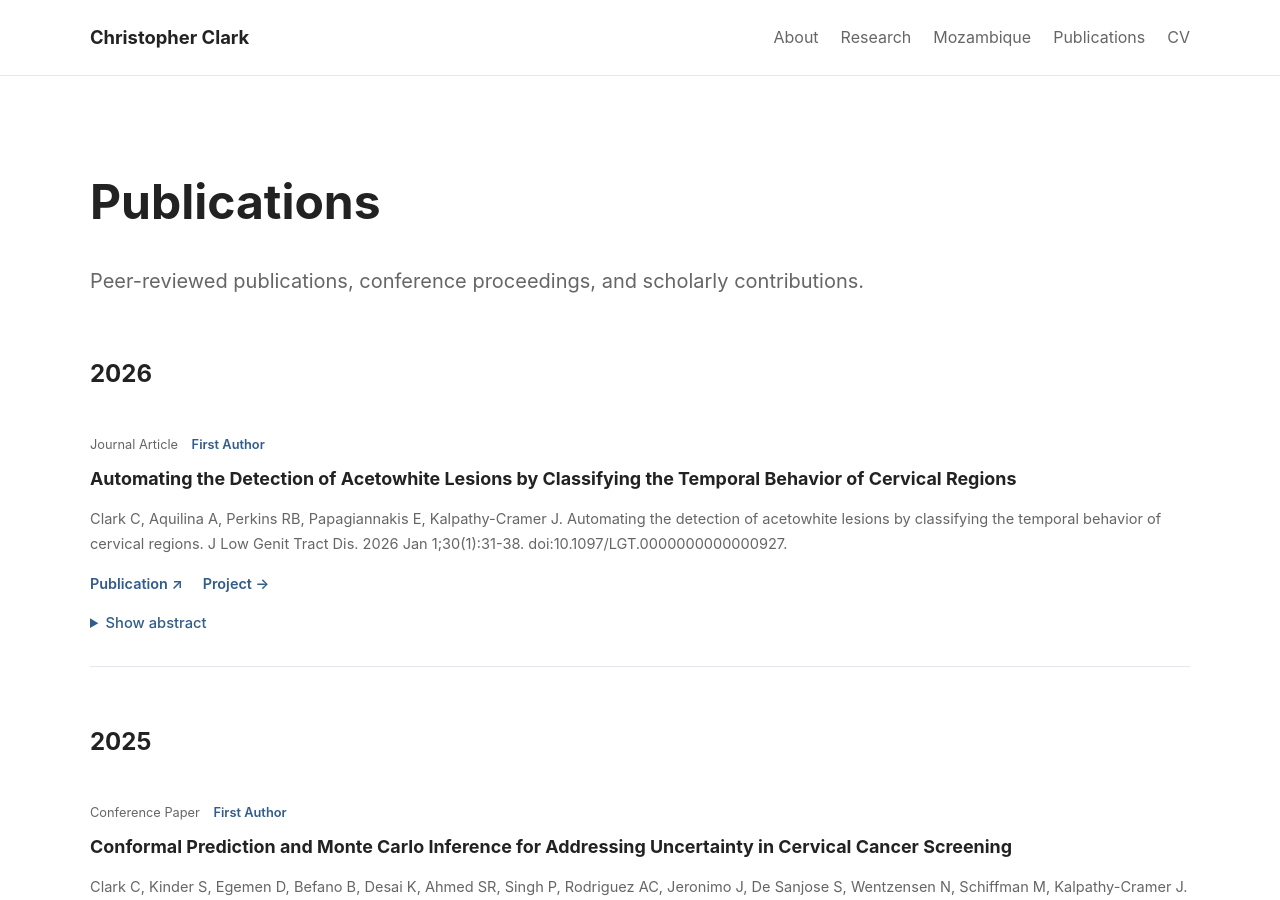
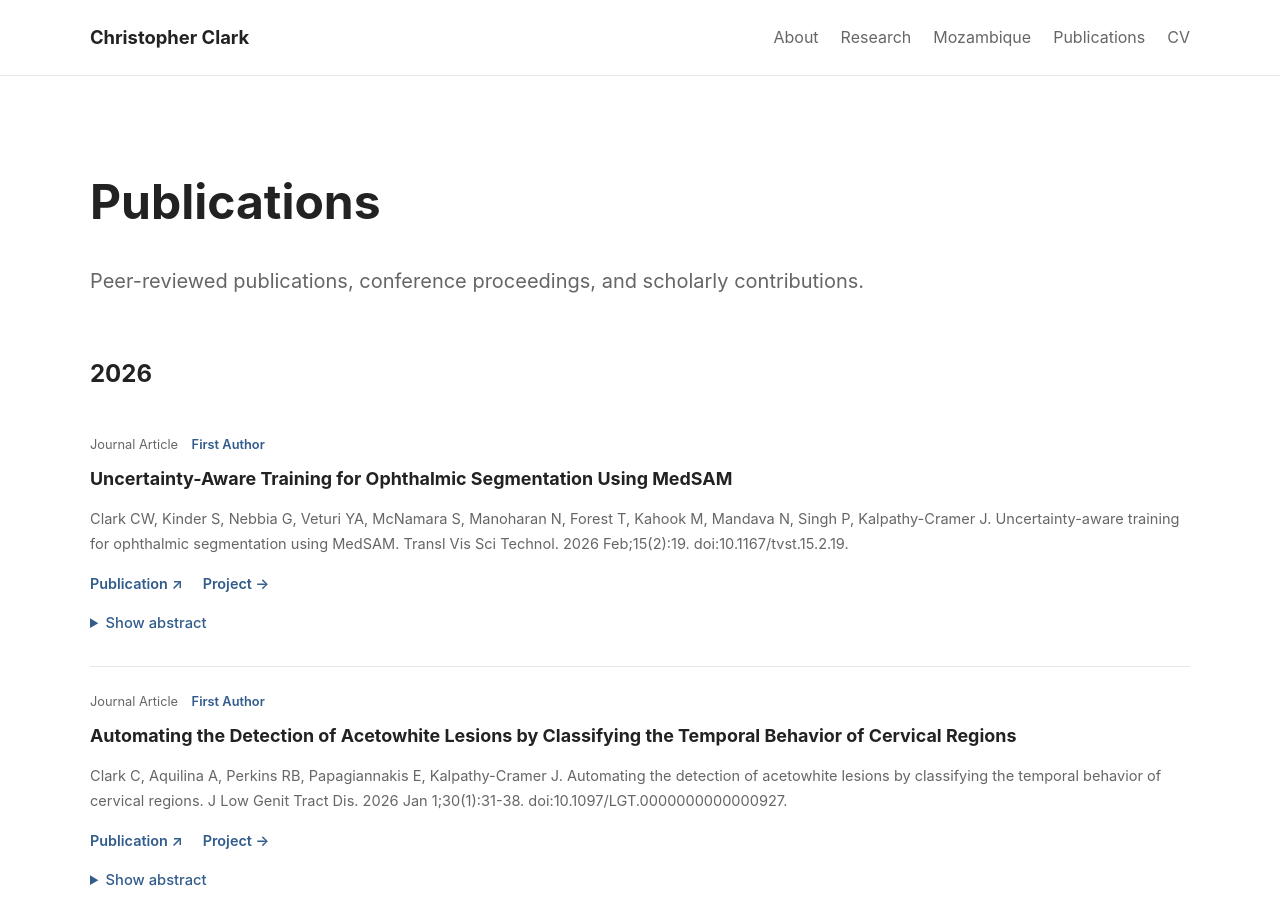
Before and after one commit to ClarkQTIM/ClarkQTIM.github.io, a Jekyll site: the page built from publications/index.html, in a window 1280 px wide and 900 px high. Built offline with Jekyll 4.4.1, drawn with Linux system fonts in a browser that asks for light colours; some of the changed lines change nothing that is shown.

Commit message:
Add MedSAM uncertainty-aware training publication and project

```diff
--- a/_data/publications.yml
+++ b/_data/publications.yml
@@ -132,3 +132,86 @@
     streamline lesion identification, support clinician
     decision-making for punch biopsy, and eventually improve
     accuracy in detecting precancerous lesions.
+
+- id: uat-medsam
+  title: "Uncertainty-Aware Training for Ophthalmic Segmentation Using MedSAM"
+  year: 2026
+  first_online: "2026-02-17"
+  type: "Journal Article"
+  first_author: true
+  status: "Published"
+
+  authors:
+    - "Clark CW"
+    - "Kinder S"
+    - "Nebbia G"
+    - "Veturi YA"
+    - "McNamara S"
+    - "Manoharan N"
+    - "Forest T"
+    - "Kahook M"
+    - "Mandava N"
+    - "Singh P"
+    - "Kalpathy-Cramer J"
+
+  venue: "Translational Vision Science & Technology"
+  volume: "15"
+  issue: "2"
+  article_number: "19"
+
+  doi: "10.1167/tvst.15.2.19"
+  pmid: "41700793"
+  publication_url: "https://tvst.arvojournals.org/article.aspx?articleid=2811497"
+  project_url: "/research/ophthalmology/uat/"
+
+  citation: >-
+    Clark CW, Kinder S, Nebbia G, Veturi YA, McNamara S,
+    Manoharan N, Forest T, Kahook M, Mandava N, Singh P,
+    Kalpathy-Cramer J. Uncertainty-aware training for
+    ophthalmic segmentation using MedSAM.
+    Transl Vis Sci Technol. 2026 Feb;15(2):19.
+    doi:10.1167/tvst.15.2.19.
+
+  abstract: >-
+    Purpose: Uncertainty quantification (UQ) has been
+    applied to deep learning (DL) models to enhance not
+    only their interpretability, but to guide model learning.
+    This work presents Uncertainty-Aware Training (UAT),
+    which generates uncertainty maps at train time and
+    augments the loss function with them to allow the
+    models to concentrate on areas of high uncertainty
+    during learning. By highlighting uncertain pixels
+    as requiring more scrutiny, model performance is
+    enhanced on three ophthalmic segmentation tasks.
+
+    Methods: We applied UAT to three ophthalmic
+    segmentation, or pixel-level classification, tasks:
+    geographic atrophy (GA), optic cup (OC), and foveal
+    avascular zone (FAZ). UAT weighs the loss function
+    binary cross-entropy according to uncertainty,
+    forcing the model to focus on ambiguous areas.
+    We experimented with output-based UQ methods,
+    such as entropy, and post-hoc techniques like
+    conformal prediction. UAT was evaluated on a
+    state-of-the-art foundational model fine-tuned
+    for these specific segmentation tasks.
+
+    Results: The addition of an entropy-weighing map
+    at loss calculation time consistently improved
+    model performance across all three datasets,
+    with conformal prediction using the Least Ambiguous
+    Set-Valued Classifier version also achieving higher
+    overall performance for GA and OC segmentation.
+    The easy-to-integrate implementation of UAT
+    proved feasible without significant training
+    structure modifications.
+
+    Conclusions: UAT enhances DL model performance
+    and interpretability by focusing on uncertainty
+    in addition to error, improving segmentation accuracy.
+
+    Translational Relevance: UAT uses interpretable
+    uncertainty maps to enhance DL segmentation
+    performance. Its lightweight integration makes it
+    practical for adoption and leads to improved
+    model performance on ophthalmic segmentation tasks.
--- a/_layouts/default.html
+++ b/_layouts/default.html
@@ -10,6 +10,11 @@
 
   <link rel="stylesheet"
         href="{{ '/assets/css/style.css' | relative_url }}">
+
+  <script id="MathJax-script" async
+    src="https://cdn.jsdelivr.net/npm/mathjax@3/es5/tex-mml-chtml.js">
+  </script>
+
 </head>
 
 <body>
--- a/research/ophthalmology/index.html
+++ b/research/ophthalmology/index.html
@@ -9,6 +9,8 @@
     <p class="lead">Machine learning for ophthalmic imaging, segmentation, and uncertainty estimation.</p>
 
     <h2>Projects</h2>
+<p><a href="/research/ophthalmology/uat/">Uncertainty-Aware Training for Ophthalmic Segmentation →</a></p>
+
     <ul class="project-list">
       <li>Uncertainty-Aware Training for Segmentation</li>
 <li>Optic Disc and Cup Segmentation</li>
--- /dev/null
+++ b/research/ophthalmology/uat/index.md
@@ -0,0 +1,163 @@
+---
+layout: project
+title: Uncertainty-Aware Training for Ophthalmic Segmentation
+subtitle: Incorporating predictive uncertainty directly into the learning objective.
+category: Ophthalmology
+status: Published Research
+parent: /research/ophthalmology/
+---
+
+## Overview
+
+Deep learning models are commonly trained by minimizing
+the difference between their predictions and ground truth.
+
+However, predictive uncertainty contains additional
+information about where a model struggles.
+
+**Uncertainty-Aware Training (UAT)** incorporates
+pixel-level uncertainty directly into the loss function,
+encouraging segmentation models to concentrate on
+ambiguous regions during optimization.
+
+We investigate this approach using the Medical Segment
+Anything Model (MedSAM) on three ophthalmic
+segmentation tasks.
+
+## Motivation
+
+Uncertainty quantification is often treated as a
+post-training diagnostic tool.
+
+This project instead asks:
+
+**Can model uncertainty improve the learning process itself?**
+
+By emphasizing uncertain pixels during optimization,
+we aim to improve segmentation performance without
+substantially modifying the underlying model architecture.
+
+## Methodology
+
+### Model
+
+We fine-tuned MedSAM for three ophthalmic
+segmentation tasks:
+
+- **Geographic atrophy (GA)** in fundus autofluorescence images.
+- **Optic cup (OC)** segmentation in fundus photographs.
+- **Foveal avascular zone (FAZ)** segmentation in OCT angiography.
+
+### Uncertainty estimation
+
+We evaluated three uncertainty-aware training strategies:
+
+1. **Entropy:** Pixel-wise predictive entropy.
+2. **Conformal prediction:** Uncertainty derived from
+   Least Ambiguous Set-Valued Classifier (LAC) prediction sets.
+3. **Model variance:** Variation across MedSAM's multiple
+   segmentation outputs.
+
+### Uncertainty-weighted loss
+
+We introduced a pixel-wise weighting scheme:
+
+\[
+W_i = 1 + \gamma U_i, \qquad \gamma \geq 0
+\]
+
+where \(U_i\) denotes pixel-level uncertainty and
+\(\gamma\) controls the strength of uncertainty weighting.
+
+The resulting weighted binary cross-entropy loss is
+
+\[
+\mathcal{L}_{UAT}
+=
+-\frac{1}{N}
+\sum_{i=1}^{N}
+W_i
+\left[
+y_i \log(\hat{y}_i)
++
+(1-y_i)\log(1-\hat{y}_i)
+\right].
+\]
+
+When \(\gamma=0\), the loss reduces to ordinary
+binary cross-entropy.
+
+### Experimental evaluation
+
+Each configuration was evaluated over ten runs.
+We compared segmentation performance, training
+stability, and convergence behavior against the
+standard fine-tuning baseline.
+
+## Key Results
+
+### Segmentation performance
+
+**Entropy-based UAT significantly improved Dice
+scores across all three ophthalmic segmentation tasks.**
+
+LAC conformal-based training also improved performance
+for geographic atrophy and optic cup segmentation.
+
+### Training stability
+
+Several UAT configurations reduced variability in
+model performance, although the reported stability
+improvements did not reach statistical significance.
+
+### Training convergence
+
+Performance gains did not consistently translate
+into faster convergence.
+
+### Interpretability
+
+Uncertainty maps provided insight into how the
+model's uncertainty evolved during training.
+
+Entropy-based uncertainty frequently remained
+concentrated around segmentation boundaries,
+highlighting ambiguous anatomical regions.
+
+## Limitations and Future Work
+
+The effectiveness of uncertainty weighting depends
+on the uncertainty method, task complexity, and
+hyperparameter selection.
+
+Future work includes:
+
+- Alternative segmentation losses, including Dice
+  and Tversky variants.
+- Multi-class segmentation.
+- Additional uncertainty estimation methods.
+- Evaluation across further imaging datasets.
+
+## Figures and Visualizations
+
+*To be added: uncertainty maps, segmentation examples,
+training dynamics, and Dice score comparisons.*
+
+## Publication
+
+Clark CW, Kinder S, Nebbia G, Veturi YA, McNamara S,
+Manoharan N, Forest T, Kahook M, Mandava N, Singh P,
+Kalpathy-Cramer J. Uncertainty-aware training for
+ophthalmic segmentation using MedSAM.
+Transl Vis Sci Technol. 2026 Feb;15(2):19.
+doi:10.1167/tvst.15.2.19.
+
+[View published article](https://doi.org/10.1167/tvst.15.2.19)
+
+## Presentations and Posters
+
+*To be added.*
+
+## Code and Resources
+
+*To be added.*
```
